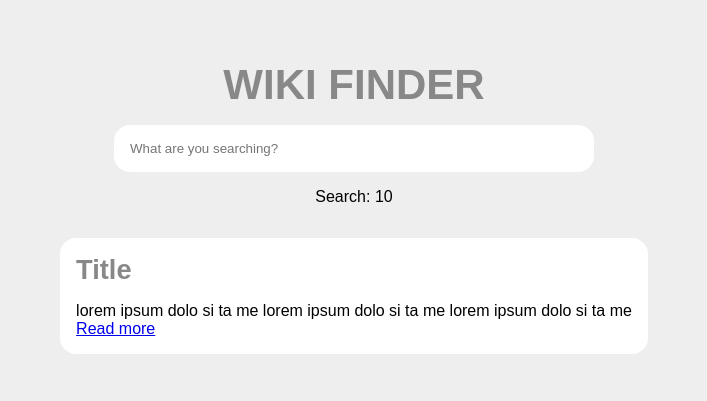
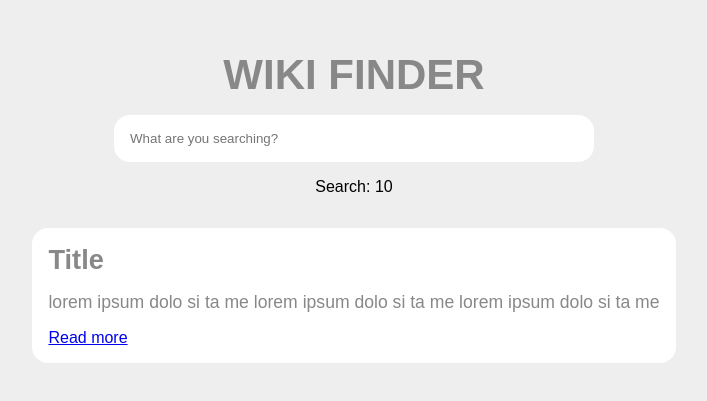
Before and after one commit to PJMantoss/wiki_finder, a React (Create React App) app: page / in a window 1280 px wide. Shown: the part 185-586 px from the top of the page, without its empty margins (286-993 px from the left). Built offline with nearby package versions, Linux system fonts and the light colour scheme.

Commit message:
update App

```diff
--- a/src/App.css
+++ b/src/App.css
@@ -70,3 +70,9 @@ h1{
   font-size: 1.7rem;
   margin-bottom: 1rem;
 }
+
+.result p{
+  color: #888;
+  font-size: 1.1rem;
+  margin-bottom: 1rem;
+}
```
